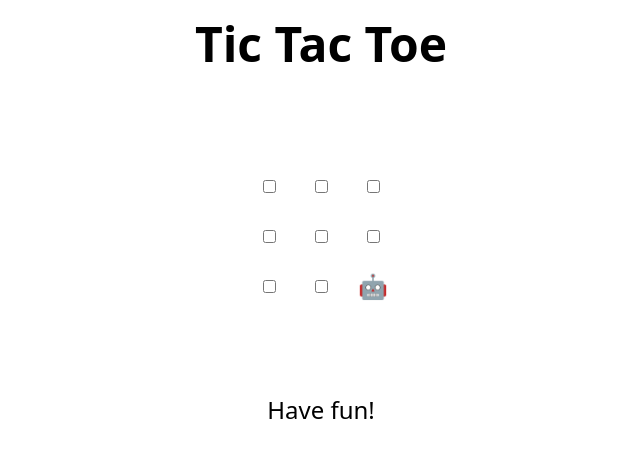
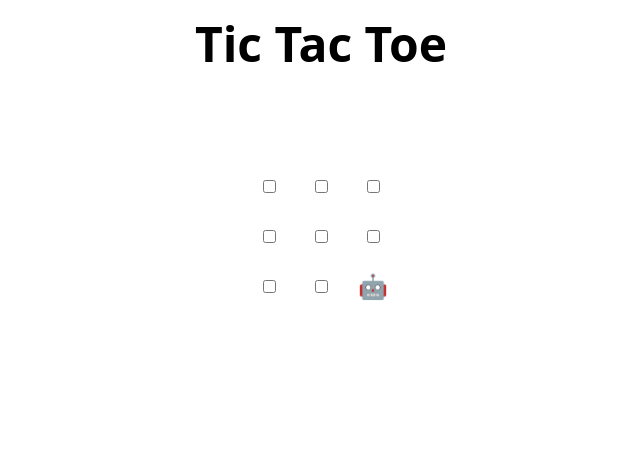
Before and after one commit to annkar73/skills-review-pull-requests, a plain HTML site: page index.html in a window 1280 px wide. Shown: the whole page, without its empty margins (319-959 px from the left). Drawn offline with Linux system fonts and the light colour scheme.

Commit message:
Update index.html

```diff
--- a/index.html
+++ b/index.html
@@ -48,7 +48,7 @@
 </table>
 
 <h2 hidden>Game over, refresh to play again 🧑‍💻 🤖!</h2>
-Have fun!
+
 
 <script>
   // Initialization
```
